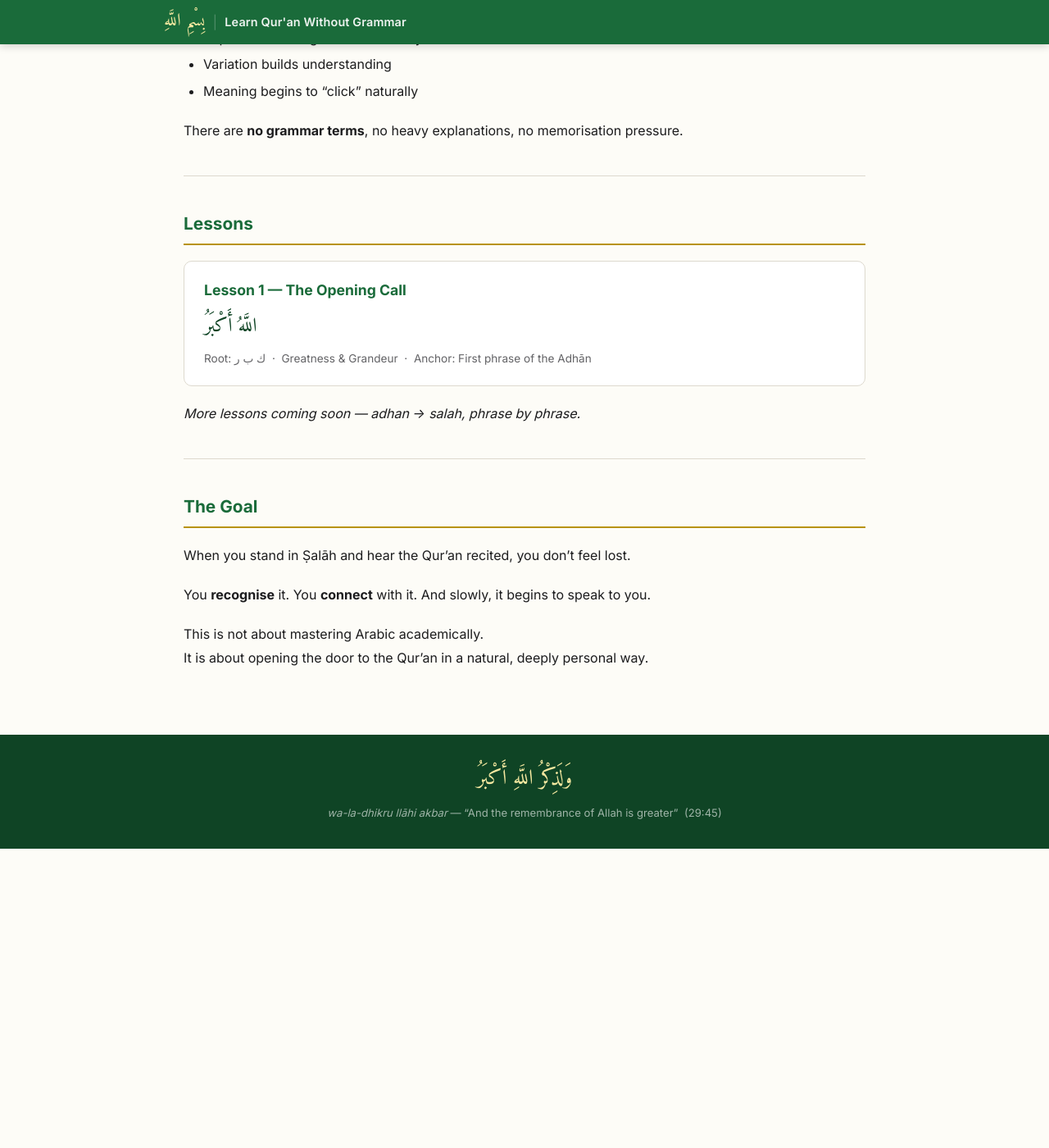
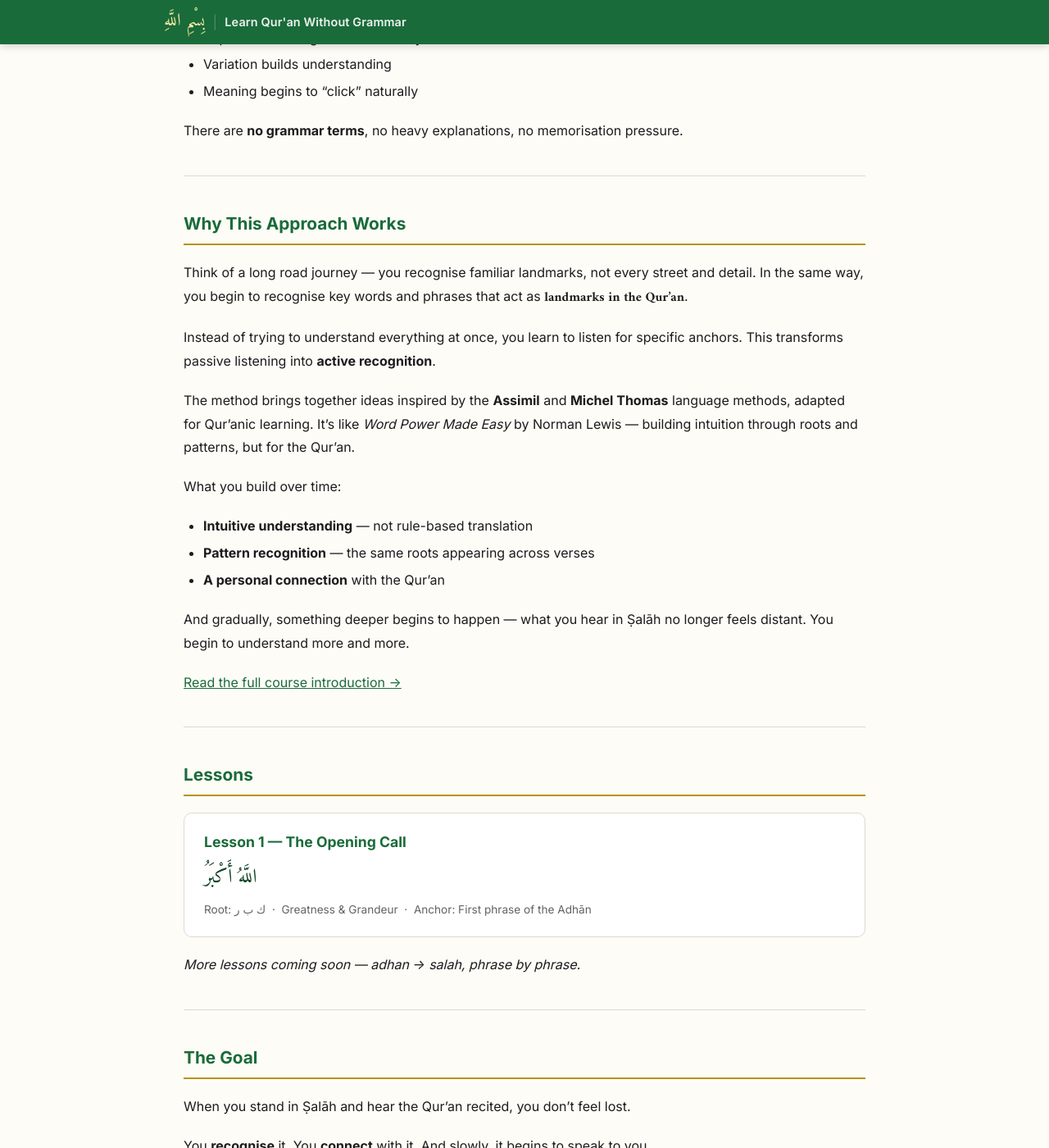
Before and after one commit to siraj-samsudeen/learn-quran-without-grammar, a Jekyll site: the page built from index.md, in a window 1280 px wide and 1400 px high, scrolled down 1042 px. Shown: the whole window at 82% size. Built offline with Jekyll 4.4.1, drawn with Linux system fonts in a browser that asks for light colours; some web fonts are replaced; before the commit the page ends 2077 px from its top, so only the background shows below that.

Commit message:
Unify homepage and course intro: add 'Why This Works' section, publish course_intro.md
- Add new 'Why This Approach Works' section to index.md with unique
  content from course_intro.md (road-journey metaphor, Assimil/Michel
  Thomas inspiration, passive→active recognition framing)
- Add front matter to course_intro.md so Jekyll renders it as a page
- Remove course_intro.md from _config.yml exclude list
- Link from homepage to full course introduction
- Update CLAUDE.md, ARCHITECTURE.md, ADR-003 references

```diff
--- a/_config.yml
+++ b/_config.yml
@@ -16,7 +16,6 @@ plugins:
 
 # Exclude source files that are not pages
 exclude:
-  - course_intro.md
   - README.md
   - CLAUDE.md
   - docs/
--- a/index.md
+++ b/index.md
@@ -42,6 +42,25 @@ There are **no grammar terms**, no heavy explanations, no memorisation pressure.
 
 ---
 
+## Why This Approach Works
+
+Think of a long road journey — you recognise familiar landmarks, not every street and detail. In the same way, you begin to recognise key words and phrases that act as **landmarks in the Qur'an**.
+
+Instead of trying to understand everything at once, you learn to listen for specific anchors. This transforms passive listening into **active recognition**.
+
+The method brings together ideas inspired by the **Assimil** and **Michel Thomas** language methods, adapted for Qur'anic learning. It's like *Word Power Made Easy* by Norman Lewis — building intuition through roots and patterns, but for the Qur'an.
+
+What you build over time:
+- **Intuitive understanding** — not rule-based translation
+- **Pattern recognition** — the same roots appearing across verses
+- **A personal connection** with the Qur'an
+
+And gradually, something deeper begins to happen — what you hear in Ṣalāh no longer feels distant. You begin to understand more and more.
+
+[Read the full course introduction →]({{ '/course_intro' | relative_url }})
+
+---
+
 ## Lessons
 
 <div class="lesson-card" markdown="0" onclick="location.href='{{ '/lessons/lesson-01-allahu-akbar' | relative_url }}';">
```
Also changed, not shown: CLAUDE.md (+1 -1 lines), course_intro.md (+7 -1 lines), docs/ARCHITECTURE.md (+1 -1 lines), docs/decisions/ADR-003-file-structure.md (+1 -1 lines).
